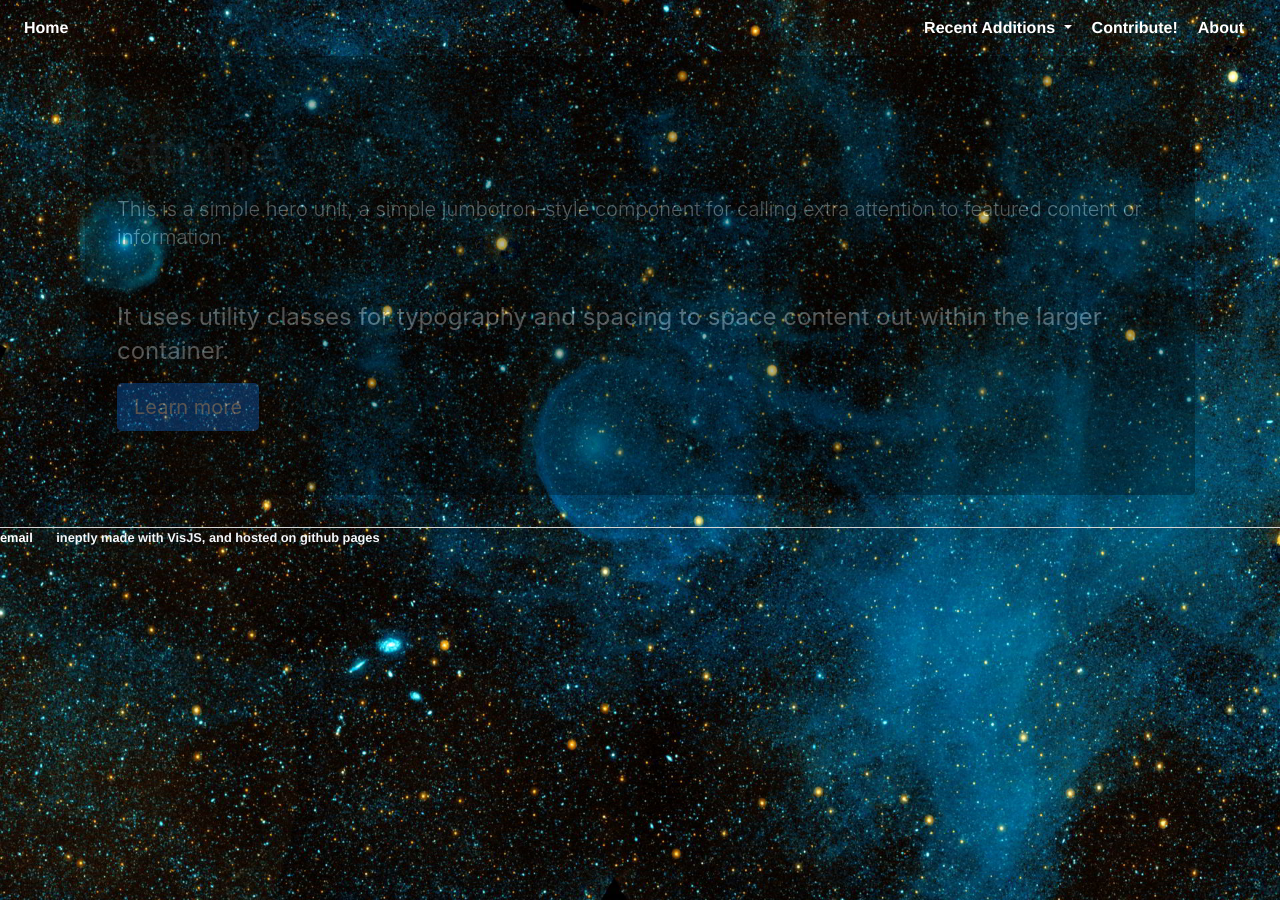
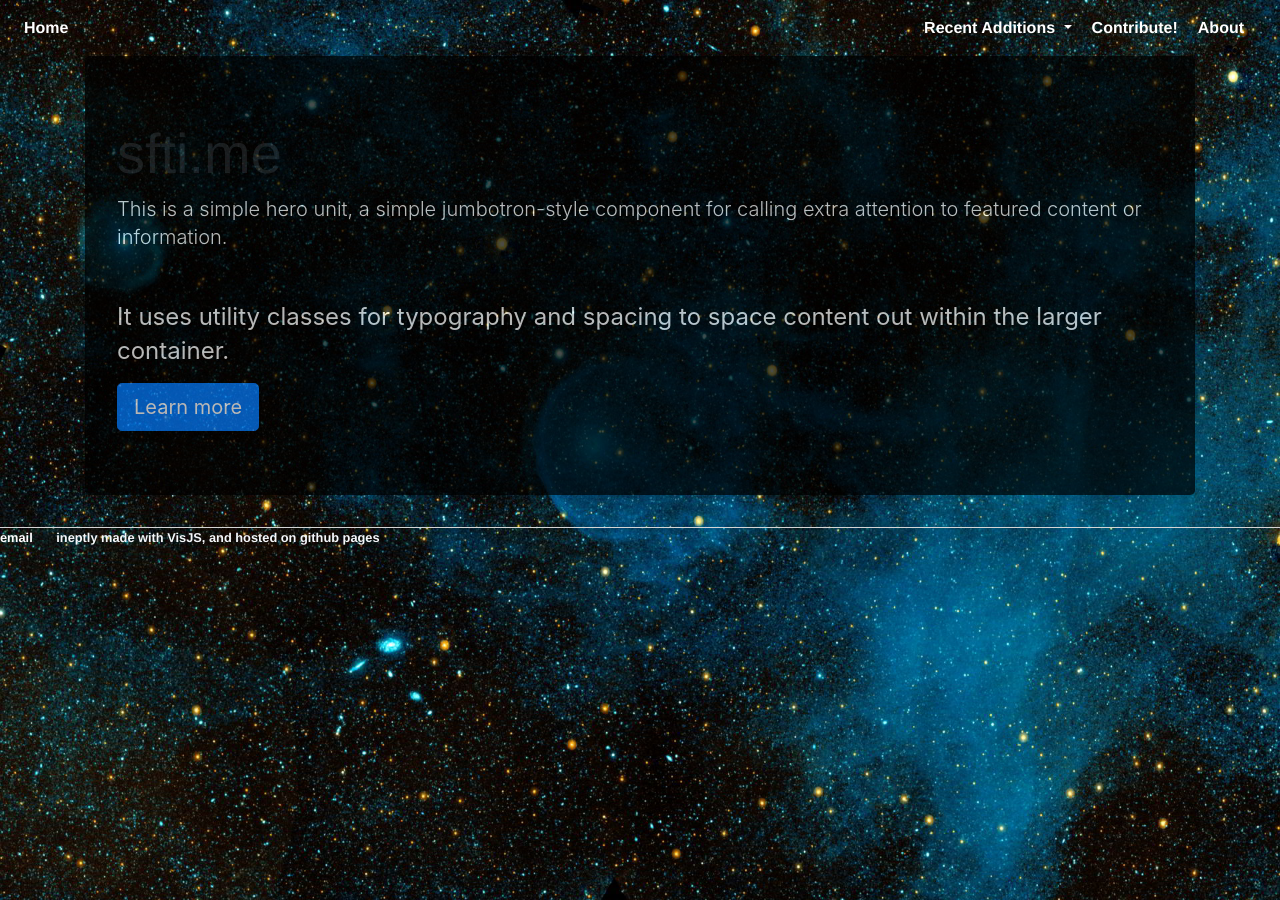
Before and after one commit to sftime/sftime.github.io, a Jekyll site: the page built from test.md, in a window 1280 px wide. Built offline with Jekyll 4.4.1, drawn with Linux system fonts in a browser that asks for light colours.

Commit message:
Update main.css

```diff
--- a/css/main.css
+++ b/css/main.css
@@ -45,7 +45,7 @@ footer {
 
 div.jumbotron {
   background-color: black;
-  opacity: 0.3;
+  opacity: 0.7;
 }
 
 ul.posts {
```
